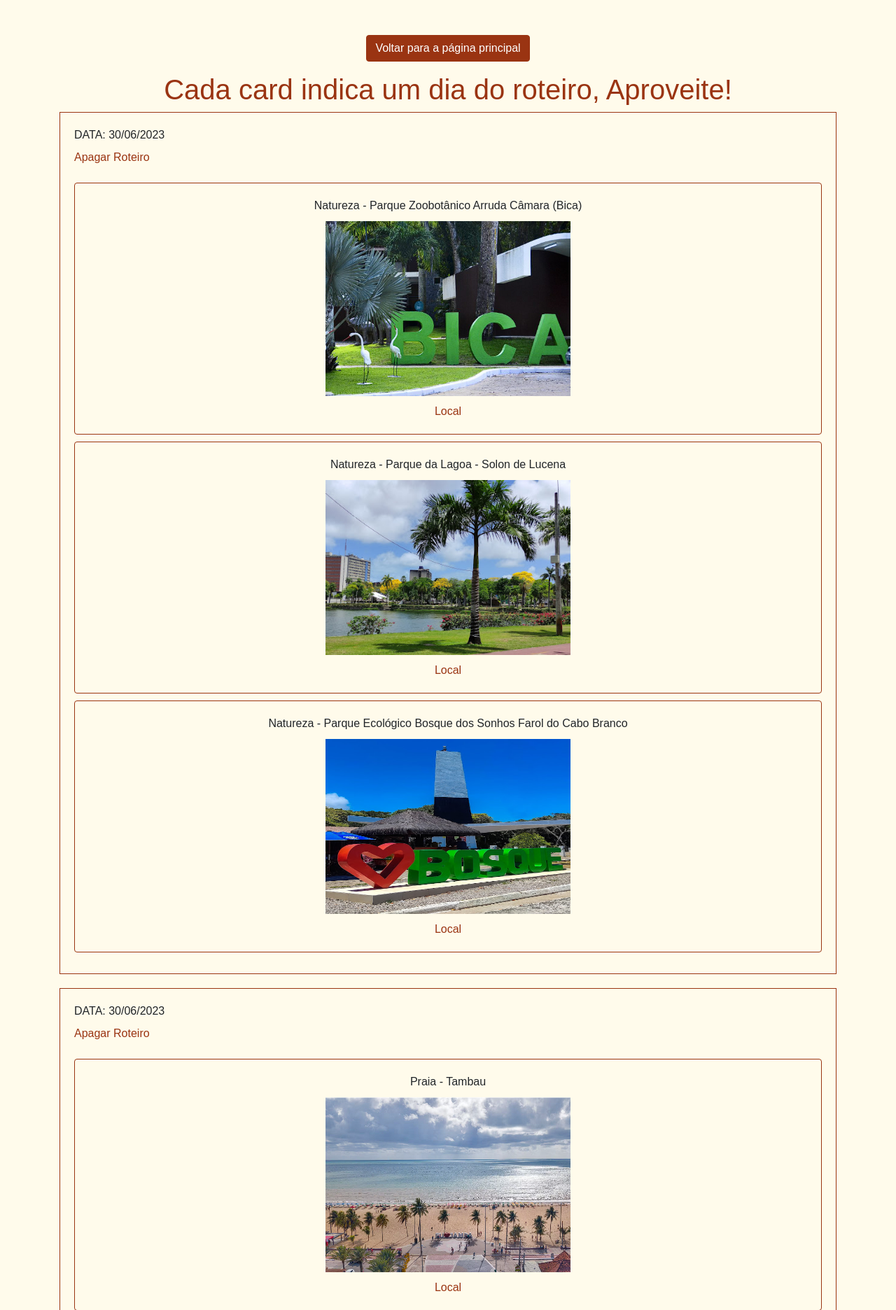
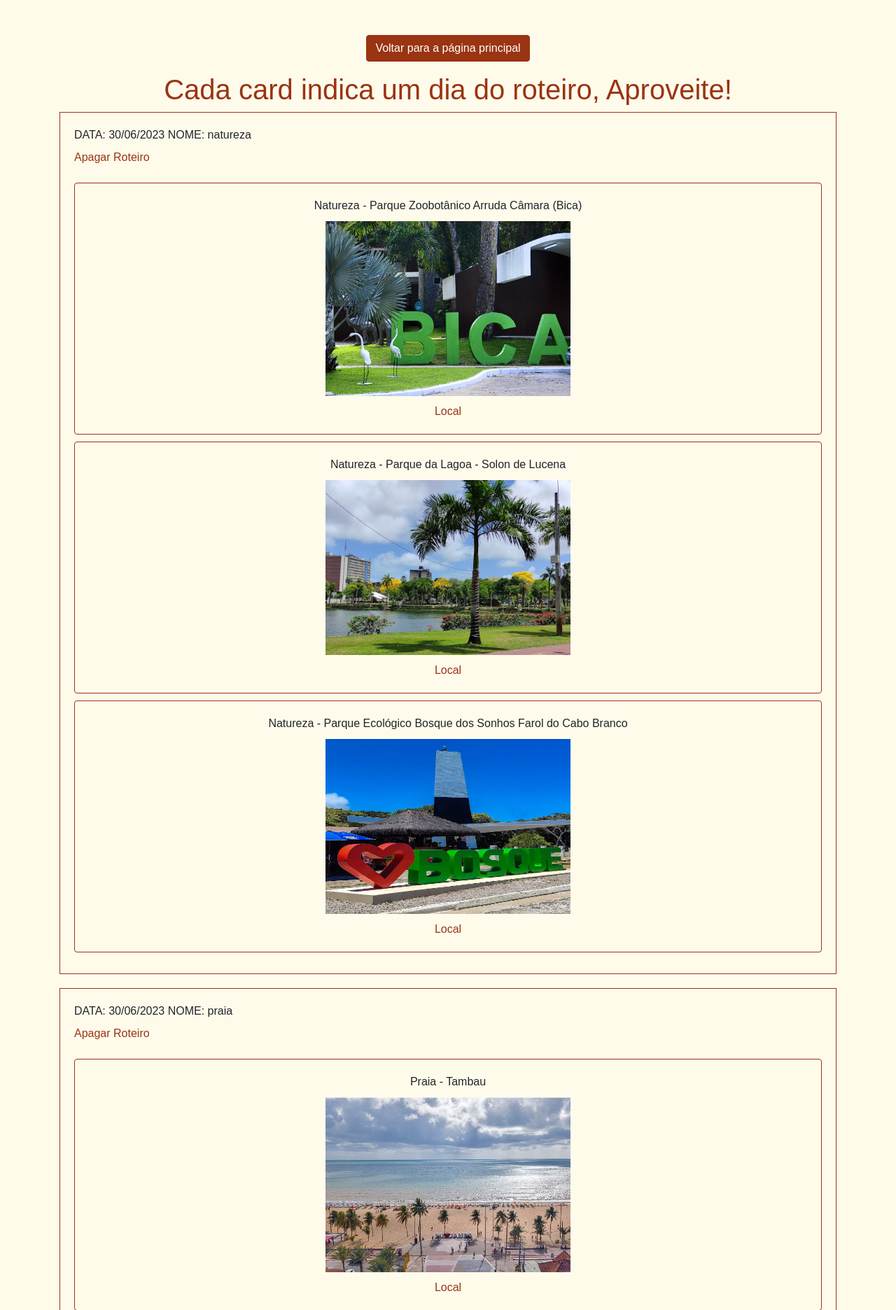
Before and after one commit to thiagonunes11/treep, a Django app: page /roteiro/ in a window 1280 px wide. Shown: the top 1872 px of the page at 70% size. Run offline with Django 4.2, Linux system fonts and the light colour scheme; a user stored in the database is signed in; data comes from the database, SQL or seed files in the repository; some libraries are stand-ins or nearby versions.

Commit message:
Update roteiro.html

```diff
--- a/treep/templates/treep/roteiro.html
+++ b/treep/templates/treep/roteiro.html
@@ -17,7 +17,7 @@
         <div id="t">
             {% for roteiro in roteiros %}
             <div class="content">
-                <label for="">DATA: {{roteiro.data|date:"d/m/Y"}}</label>
+                <label for="">DATA: {{roteiro.data|date:"d/m/Y"}}  NOME: {{roteiro}}</label>
                 <div>
                     <a href="{% url 'treep:roteiroDelete' pk=roteiro.id %}" class="a">Apagar Roteiro</a>
                 </div>
```
